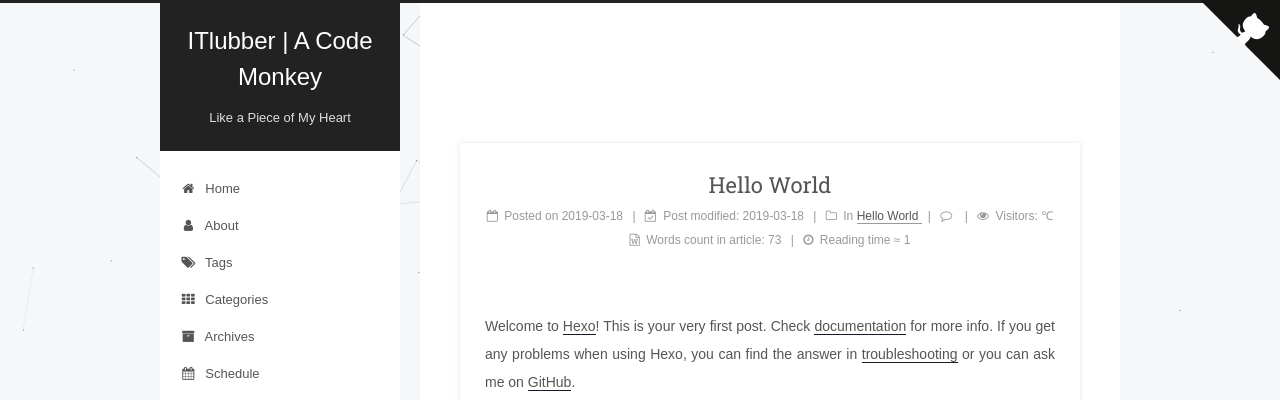
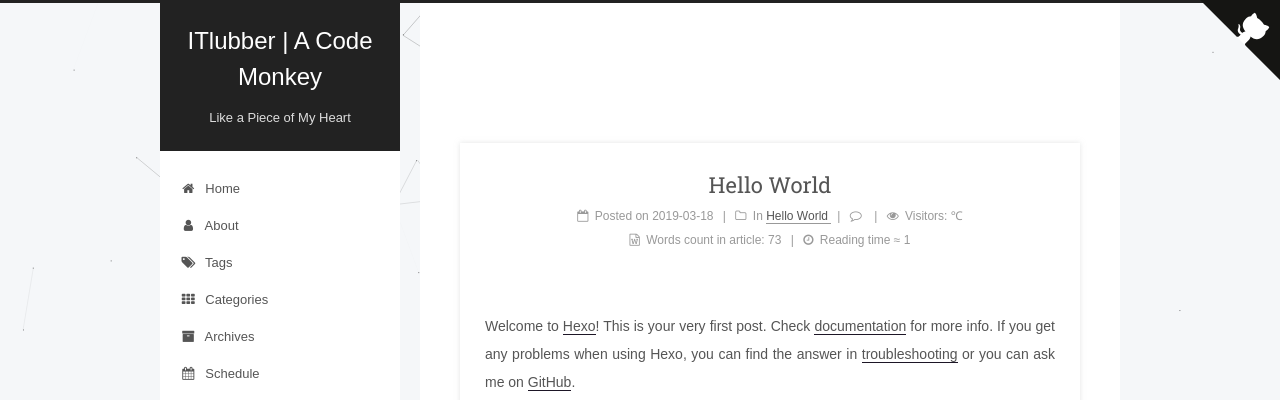
Before and after one commit to itlubber/itlubber.github.io, a plain HTML site: page 2019/03/18/hello-world/index.html in a window 1280 px wide. Shown: the top 400 px of the page. Drawn offline with Linux system fonts and the light colour scheme; some packages are replaced by stand-ins of ours; a script that the page names is missing; a web font is replaced by a local one.

Commit message:
Site updated: 2019-03-19 15:25:52

```diff
--- a/2019/03/18/hello-world/index.html
+++ b/2019/03/18/hello-world/index.html
@@ -425,19 +425,7 @@
 
 
 
-              <span class="post-meta-divider">|</span>
-
-
-
-              <span class="post-meta-item-icon">
-                <i class="fa fa-calendar-check-o"></i>
-              </span>
-
-                <span class="post-meta-item-text">Post modified&#58;</span>
-
-              <time title="Post modified" itemprop="dateModified" datetime="2019-03-18T23:52:55+08:00">
-                2019-03-18
-              </time>
+
 
           </span>
 
```
Also changed, not shown: index.html (+0 -12 lines).
